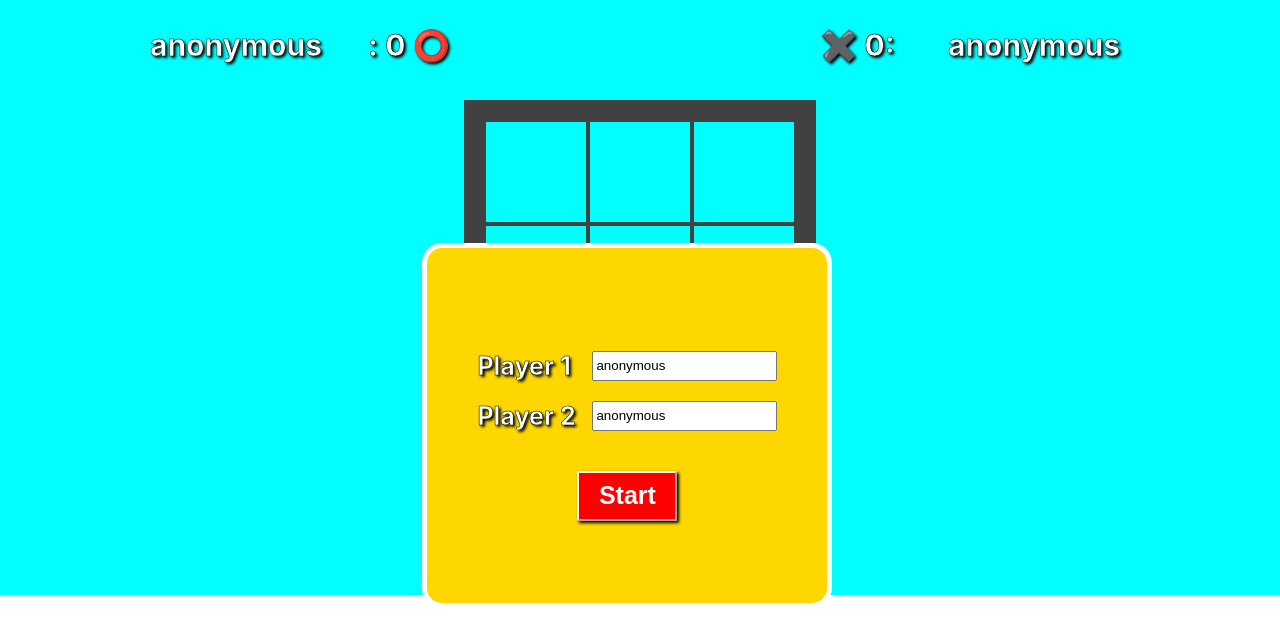
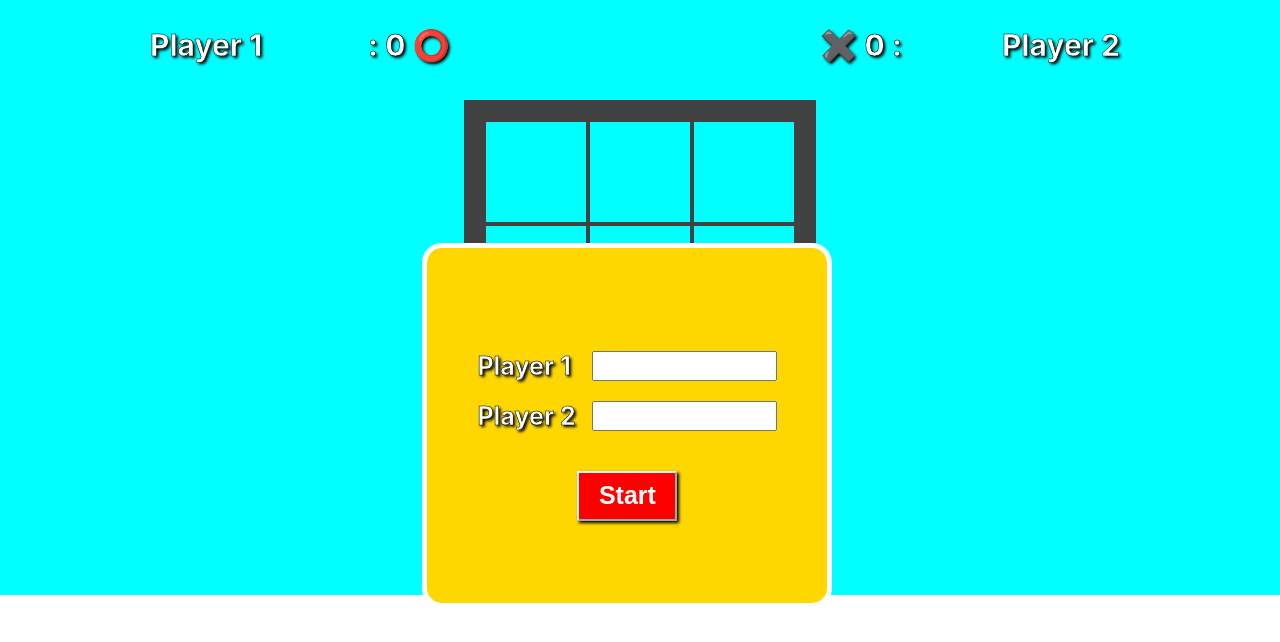
Before and after one commit to kratiks26/tick-tac-toe-, a React (Create React App) app: page / in a window 1280 px wide. Shown: the top 642 px of the page. Built offline with nearby package versions, Linux system fonts and the light colour scheme.

Commit message:
complete done

```diff
--- a/src/tickTack/tickTack.jsx
+++ b/src/tickTack/tickTack.jsx
@@ -6,8 +6,8 @@ const TickTack = () => {
     const [box, setBox] = useState([[false, false, false], [false, false, false], [false, false, false]]);
     const [value, setValue] = useState("⭕");
     const [message, setMessage] = useState("");
-    const [firstUserName, setFirstUserName] = useState("anonymous");
-    const [secondUserName, setSecondUserName] = useState("anonymous");
+    const [firstUserName, setFirstUserName] = useState("Player 1");
+    const [secondUserName, setSecondUserName] = useState("Player 2");
     const [playerOneCount, setPlayerOneCount] = useState(0);
     const [playerTwoCount, setPlayerTwoCount] = useState(0);
 
@@ -68,11 +68,11 @@ const TickTack = () => {
                     <div className='box-appear'>
                         <div className='player one'>
                             <label className='label-name'>Player 1</label>
-                            <input value={firstUserName} onChange={(e)=> setFirstUserName(e.target.value)}/>
+                            <input onChange={(e)=> setFirstUserName(e.target.value)}/>
                         </div>
                         <div className='player two'>
                             <label className='label-name'>Player 2</label>
-                            <input value={secondUserName} onChange={(e)=> setSecondUserName(e.target.value)}/>
+                            <input  onChange={(e)=> setSecondUserName(e.target.value)}/>
                         </div>
 
                        <div className='player button'>
@@ -85,10 +85,10 @@ const TickTack = () => {
 
             <div className="score-board">
             <div className='player-name-one'>
-            <div className='name'>{firstUserName}</div>  : {playerOneCount} ⭕
+            <div className='name'>{firstUserName}</div> : {playerOneCount} ⭕
             </div>
             <div className='player-name-two'>
-            ✖️ {playerTwoCount}: <div className='name'>{secondUserName}</div>
+            ✖️ {playerTwoCount} : <div className='name'>{secondUserName}</div>
             </div>
             </div>
 
```
